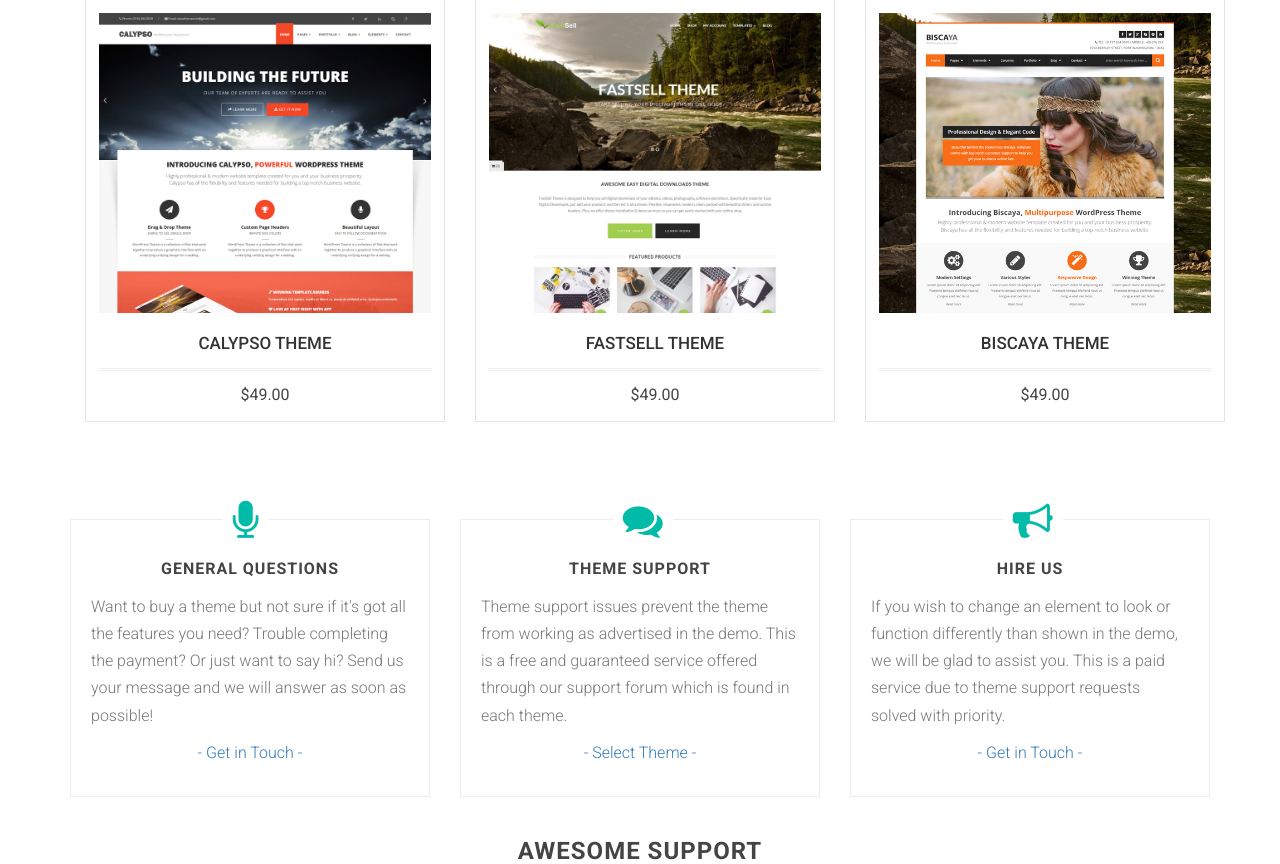
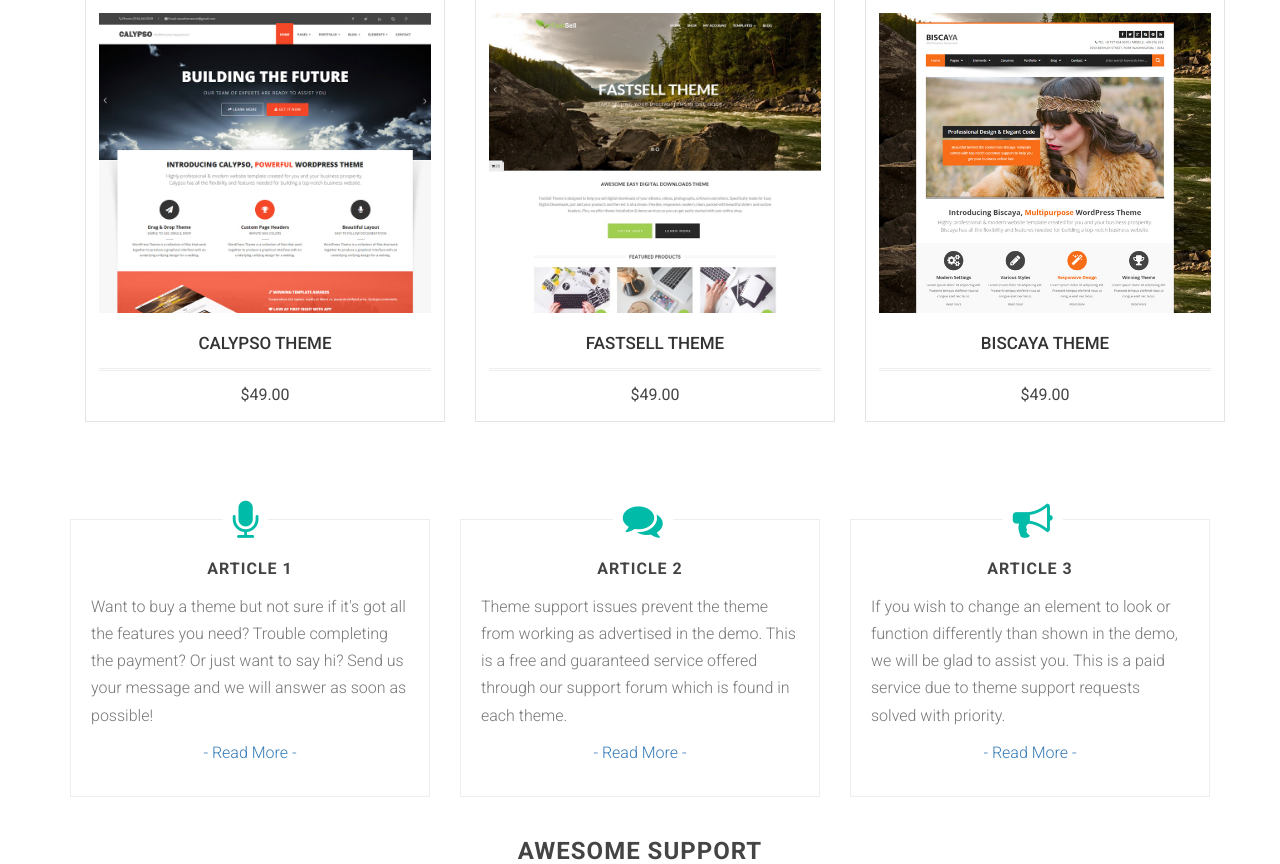
Before and after one commit to MissGrace-93/Sky_GiT_Final_Project, a Flask app: page / in a window 1280 px wide. Shown: the part 865-1729 px from the top of the page. Run offline with Flask 2, Linux system fonts and the light colour scheme; some libraries are stand-ins or nearby versions.

Commit message:
added article links to three middle squares

```diff
--- a/flaskblog/templates/home_page.html
+++ b/flaskblog/templates/home_page.html
@@ -157,12 +157,12 @@
 			<div class="col-md-4">
 				<i class="fa fa-microphone infoareaicon"></i>
 				<div class="infoareawrap">
-					<h1 class="text-center subtitle">General Questions</h1>
+					<h1 class="text-center subtitle">Article 1</h1>
 					<p>
 						 Want to buy a theme but not sure if it's got all the features you need? Trouble completing the payment? Or just want to say hi? Send us your message and we will answer as soon as possible!
 					</p>
 					<p class="text-center">
-						<a href="#">- Get in Touch -</a>
+						<a href="article-1">- Read More -</a>
 					</p>
 				</div>
 			</div>
@@ -170,12 +170,12 @@
 			<div class="col-md-4">
 				<i class="fa fa-comments infoareaicon"></i>
 				<div class="infoareawrap">
-					<h1 class="text-center subtitle">Theme Support</h1>
+					<h1 class="text-center subtitle">Article 2</h1>
 					<p>
 						 Theme support issues prevent the theme from working as advertised in the demo. This is a free and guaranteed service offered through our support forum which is found in each theme.
 					</p>
 					<p class="text-center">
-						<a href="#">- Select Theme -</a>
+						<a href="article-2">- Read More -</a>
 					</p>
 				</div>
 			</div>
@@ -183,12 +183,12 @@
 			<div class="col-md-4">
 				<i class="fa fa-bullhorn infoareaicon"></i>
 				<div class="infoareawrap">
-					<h1 class="text-center subtitle">Hire Us</h1>
+					<h1 class="text-center subtitle">Article 3</h1>
 					<p>
 						 If you wish to change an element to look or function differently than shown in the demo, we will be glad to assist you. This is a paid service due to theme support requests solved with priority.
 					</p>
 					<p class="text-center">
-						<a href="#">- Get in Touch -</a>
+						<a href="article-3">- Read More -</a>
 					</p>
 				</div>
 			</div>
```
